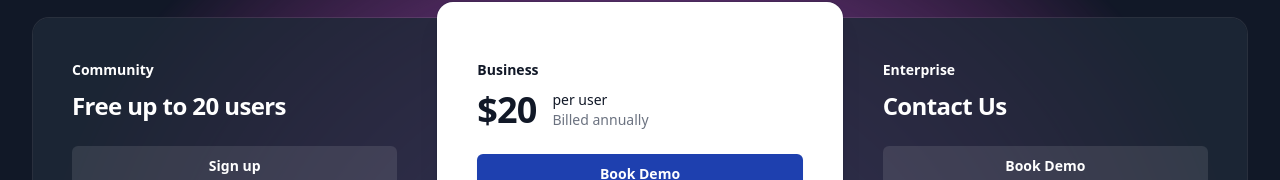
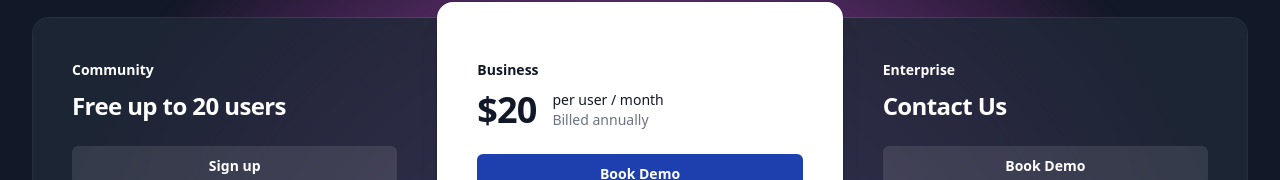
Before and after one commit to opticdev/useoptic.com, a Next.js app: page /pricing in a window 1280 px wide. Shown: the part 394-574 px from the top of the page. Built offline with nearby package versions, Linux system fonts and the light colour scheme.

Commit message:
update pricing

```diff
--- a/components/pricing.tsx
+++ b/components/pricing.tsx
@@ -74,7 +74,9 @@ export default function Example() {
               Optic Cloud is your team's API Catalogue
             </h2>
             <p className="mx-auto mt-4 max-w-2xl text-center text-lg leading-8 text-white/60">
-              Optic makes documentation for all your team's APIs available in the same place. When the APIs you depend on change, Optic notifies you.
+              Optic makes documentation for all your team's APIs available in
+              the same place. When the APIs you depend on change, Optic notifies
+              you.
             </p>
             <div className="mt-16 flex justify-center">
               <RadioGroup
@@ -186,7 +188,7 @@ export default function Example() {
                                 tier.featured ? "text-gray-900" : "text-white"
                               }
                             >
-                              per user
+                              per user / month
                             </p>
                             <p
                               className={
```
